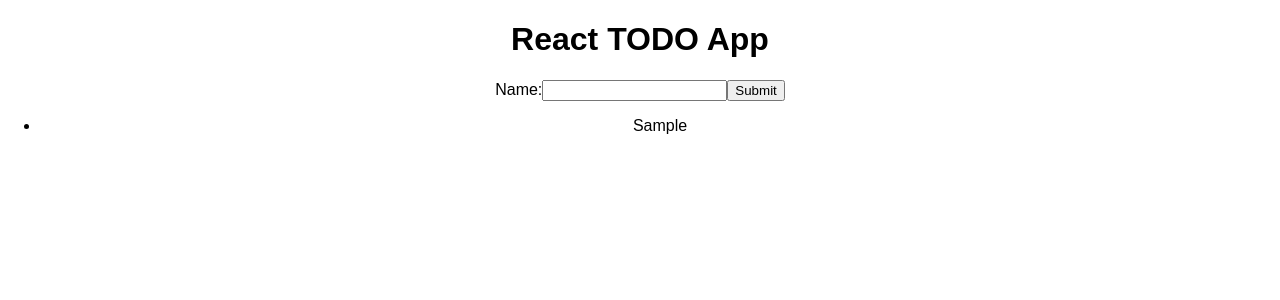
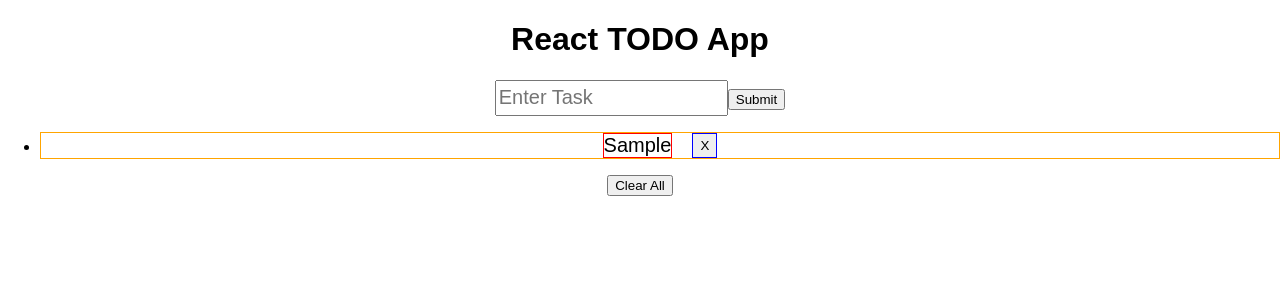
Before and after one commit to prakhar9998/todo-app, a React (Create React App) app: page / in a window 1280 px wide. Both pictures are taken after typing "Sample" into the empty fields and a click on the input "Submit". Shown: the top 300 px of the page. Built offline with nearby package versions, Linux system fonts and the light colour scheme.

Commit message:
add delete functionality

```diff
--- a/src/App.css
+++ b/src/App.css
@@ -2,16 +2,10 @@
   text-align: center;
 }
 
-.App-logo {
-  animation: App-logo-spin infinite 20s linear;
-  height: 80px;
-}
-
-.App-header {
-  background-color: #222;
-  height: 150px;
-  padding: 20px;
-  color: white;
+.input-todo {
+  height: 30px;
+  width: 225px;
+  font-size: 20px;
 }
 
 .App-title {
@@ -22,7 +16,19 @@
   font-size: large;
 }
 
-@keyframes App-logo-spin {
-  from { transform: rotate(0deg); }
-  to { transform: rotate(360deg); }
+.todo {
+  border: 1px solid orange;
+  display: flex;
+  justify-content: center;
 }
+
+.todo-text{
+  border: 1px solid red;
+  font-size: 20px;
+}
+
+.delete-btn {
+  border: 1px solid blue;
+  width: 25px;
+  margin-left: 20px;
+}
--- a/src/App.js
+++ b/src/App.js
@@ -3,7 +3,12 @@ import './App.css';
 
 function Todo(props) {
 	return (
-		<li>{props.todo.text}</li>
+		<li>
+			<div className="todo">
+				<span className="todo-text">{props.todo.text}</span>
+				<button className="delete-btn" onClick={props.onDelete}>X</button>
+			</div>
+		</li>
 	);
 }
 
@@ -29,7 +34,7 @@ class App extends Component {
 		if (this.state.value !== "") {
 			var newTodo = {
 				text: this.state.value,
-				id: Date.now(),
+				key: Date.now(),
 			}
 
 			this.setState({
@@ -45,22 +50,36 @@ class App extends Component {
 		event.preventDefault();
 	}
 
+	removeAll() {
+		this.setState({
+			todos: []
+		})
+	}
+
+	removeTodo(key) {
+		this.setState({
+			todos: this.state.todos.filter((todo) => todo.key !== key)
+		})
+	}
+
 	render() {
     	return (
 			<div className="App">
-				<div className="header">
+				<div className="App-header">
 					<h1>React TODO App</h1>
 					<form onSubmit={this.handleSubmit}>
 						<label>
-							Name:
-							<input type="text" value={this.state.value} onChange={this.handleChange} />
+							<input className="input-todo" type="text" placeholder="Enter Task" value={this.state.value} onChange={this.handleChange} />
 						</label>
-						<input type="submit" value="Submit" />
+						<input className="submit-todo" type="submit" value="Submit" />
 					</form>
 					<div className="todo-list">
 						<ul>
-							{this.state.todos.map((todo) => <Todo todo={todo} />)}
+							{this.state.todos.map((todo) => <Todo
+							onDelete = {() => this.removeTodo(todo.key)}
+							todo={todo} />)}
 						</ul>
+						<button onClick={() => this.removeAll()}>Clear All</button>
 					</div>
 				</div>
 			</div>
```
